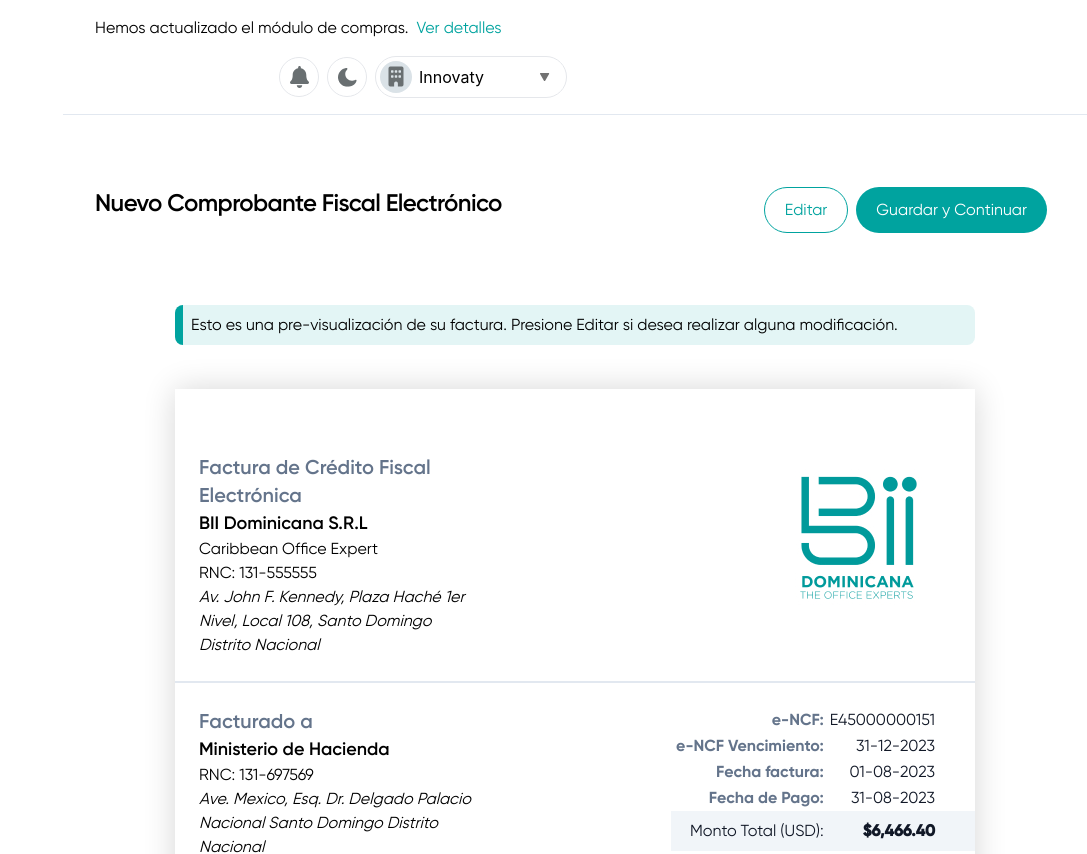
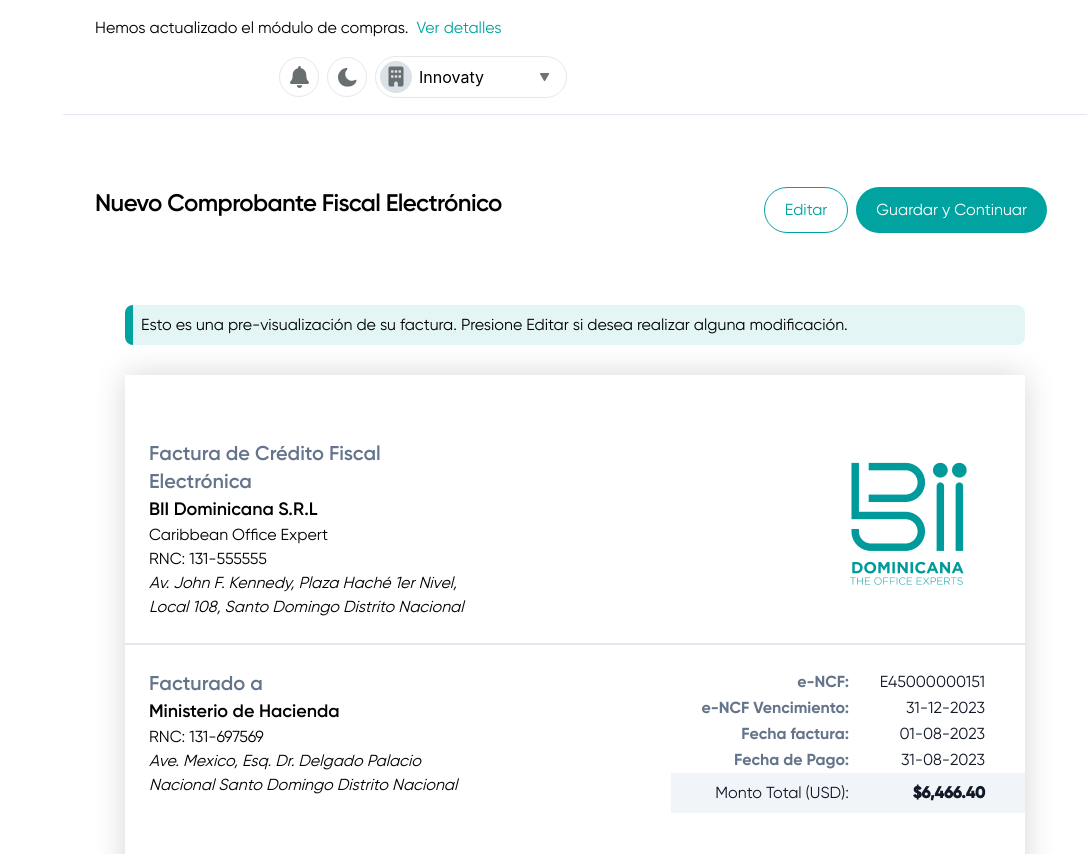
Before and after one commit to llanero7/encomer, a website: page public/comprobante-fiscal.html in a window 1280 px wide. Shown: the top 854 px of the page, without its empty margins (193-1280 px from the left). Drawn offline with nearby package versions, Linux system fonts and the light colour scheme.

Commit message:
fixing width in invoives

```diff
--- a/public/comprobante-fiscal.html
+++ b/public/comprobante-fiscal.html
@@ -324,7 +324,7 @@
          <img class="mobile-logo w-32 md:hidden" src="../src/img/encomer-logo-med.svg" alt="Encomer Logo">
          <div class="avatar mobile-avatar" id="dropdownInformationButton" data-dropdown-toggle="dropdownInformation"><i class="fa-solid fa-building"></i></div>
 
-         <div class="mt-5 flex justify-between md:relative">
+         <div class="mt-5 lg:flex justify-between md:relative">
             <h1 class="h4 mb-3">Nuevo Comprobante Fiscal Electrónico</h1>
             <div class="flex">
                 <button type="button" class="btn-outline-primary ">Editar</button>
@@ -334,11 +334,11 @@
 
 
 
-         <div class="w-5/6 m-auto font-gilroyRegular mt-16">
-            <div class="p-2 bg-wornGreen font-gilroyRegular mb-11 rounded-lg border-l-8 border-primary">
+         <div class="font-gilroyRegular mt-16">
+            <div class="p-2 centered-invoice bg-wornGreen font-gilroyRegular mb-11 rounded-lg border-l-8 border-primary">
                 Esto es una pre-visualización de su factura.  Presione Editar si desea realizar alguna modificación.
             </div>
-            <div class="invoice-wrapper pt-10">
+            <div class="invoice-wrapper m-auto pt-10">
                 <div class="xl:grid xl:grid-cols-2 xl:gap-48 border-b-2 border-slate-200 p-6">
                     <div class="xl:order-last">
                         <img class="xl:ml-auto" src="../src/img/invoce-logo.jpeg" alt="">
--- a/src/input.css
+++ b/src/input.css
@@ -255,7 +255,14 @@
 
 
 .invoice-wrapper {
+    max-width: 900px;
     box-shadow: 0px 0px 30px 0px rgba(0,0,0,0.16);
     -webkit-box-shadow: 0px 0px 30px 0px rgba(0,0,0,0.16);
     -moz-box-shadow: 0px 0px 30px 0px rgba(0,0,0,0.16);
 }
+
+.centered-invoice {
+    max-width: 900px;
+    margin: 0 auto;
+    margin-bottom: 30px;
+}
```
Also changed, not shown: dist/output.css.
